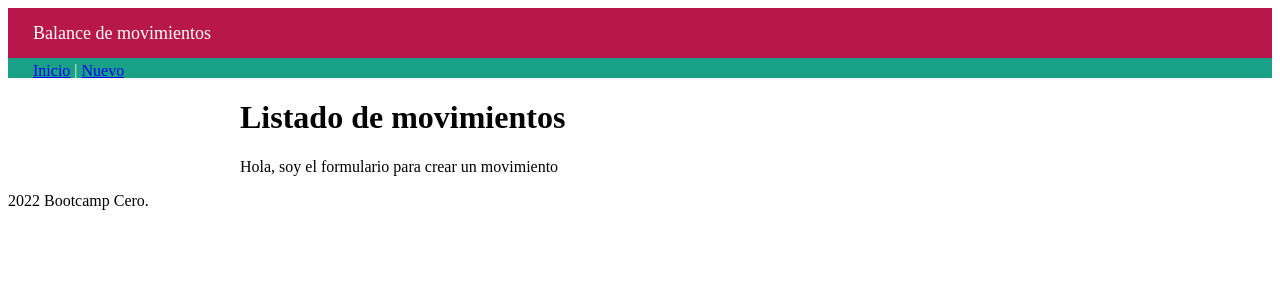
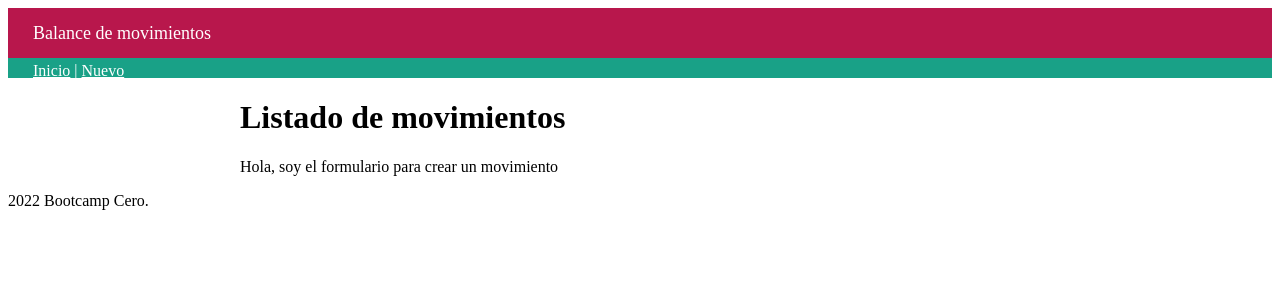
Before and after one commit to Luisda1977/hello-flask, a Flask app: page /nuevo in a window 1280 px wide. Shown: the top 300 px of the page. Run offline with Flask 2, Linux system fonts and the light colour scheme.

Commit message:
Cambiamos color de "navbar" revisar desde la hora 3 al final de la clase 17 (05/07)

```diff
--- a/balance/static/css/styles.css
+++ b/balance/static/css/styles.css
@@ -14,6 +14,10 @@ nav {
     height: 20px;
     line-height: 25px;
     padding-left: 25px;
+}
+
+nav.main-menu a {
+    color: white;
 }
 
 
--- a/balance/templates/components/navbar.html
+++ b/balance/templates/components/navbar.html
@@ -1,3 +1,3 @@
-<nav>
+<nav class="main-menu">
     <a href="/">Inicio</a> | <a href="/nuevo">Nuevo</a>
 </nav>
```
